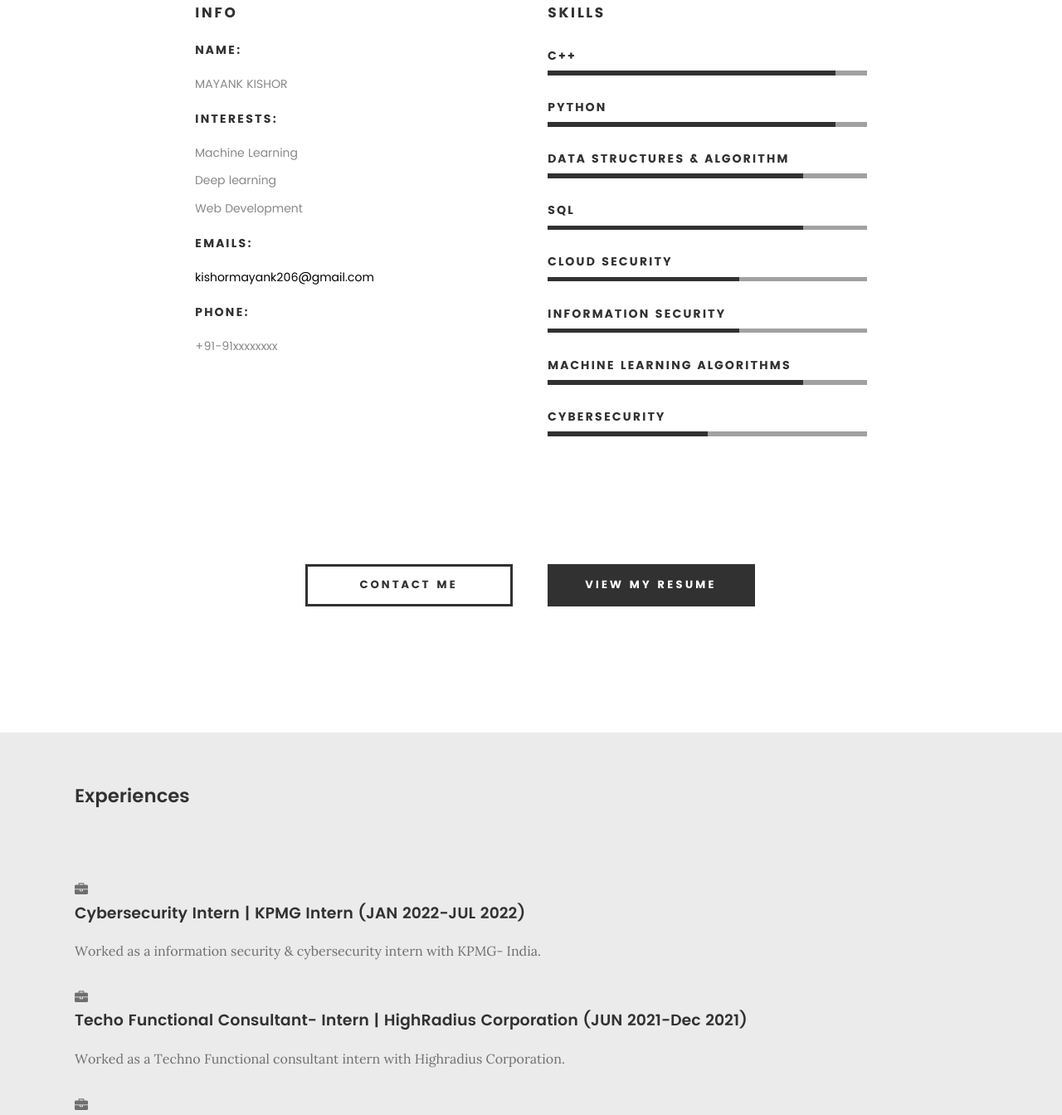
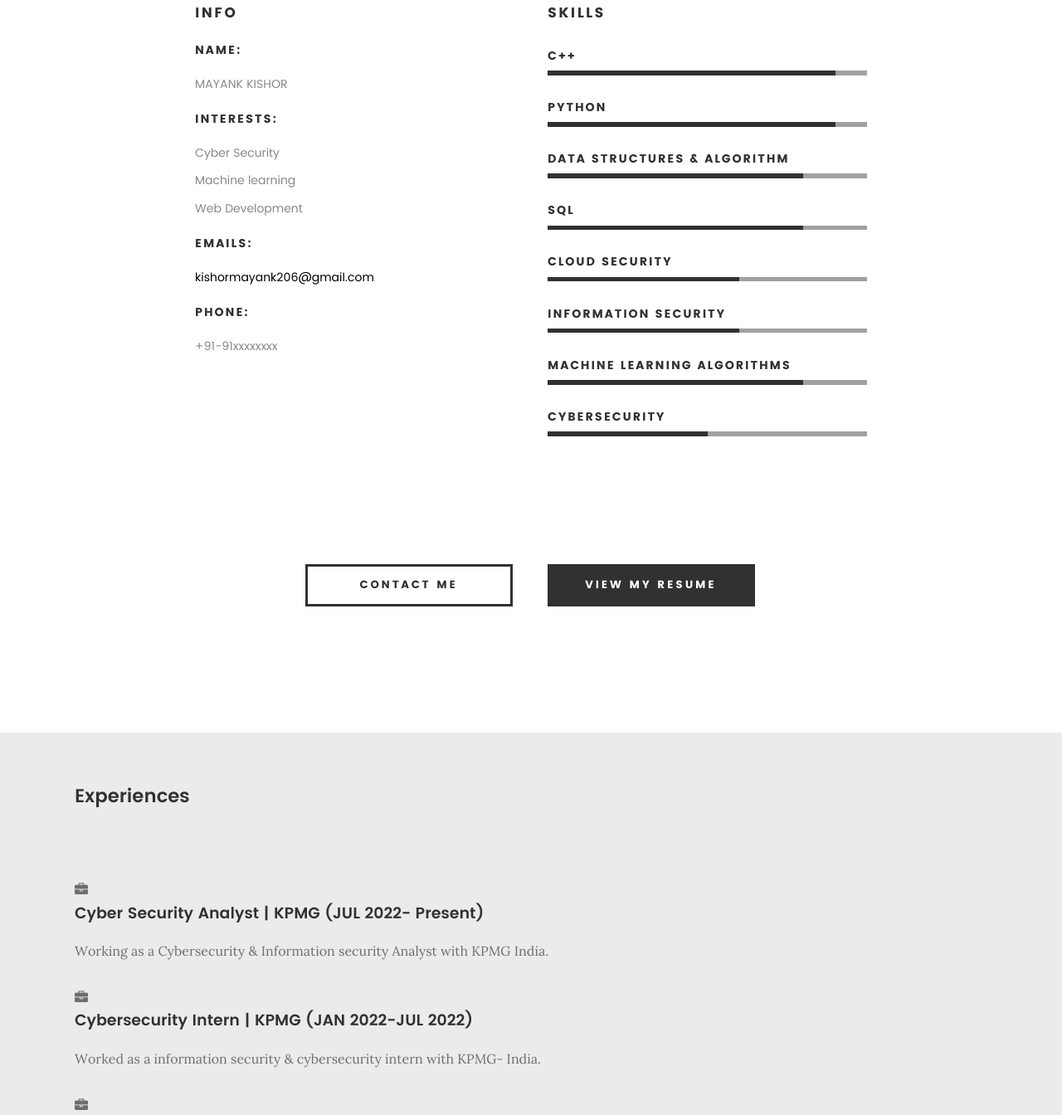
Before and after one commit to kishormayank/iamMayank.github.io, a plain HTML site: page index.html in a window 1280 px wide. Shown: the part 1327-2671 px from the top of the page at 83% size. Drawn offline with Linux system fonts and the light colour scheme; files whose address does not match are found by name.

Commit message:
Update index.html

```diff
--- a/index.html
+++ b/index.html
@@ -135,8 +135,8 @@
    				</li>
    				<li>
    					<strong>Interests:</strong>
-					    <li><span>Machine Learning</span></li>
-          					<li><span>Deep learning</span></li>
+					    <li><span>Cyber Security</span></li>
+          					<li><span>Machine learning</span></li>
 			                   <li><span>Web Development</span></li>
 
    				</li>
@@ -238,11 +238,21 @@
 
    				<div class="timeline-block">
 
+					</div>
+
+						<div class="timeline-ico">
+						<i class="fa fa-briefcase"></i>
+					</div>
+					<div class="timeline-header">
+						<h3>Cyber Security Analyst | KPMG (JUL 2022- Present)</h3>
+						<p> Working as a Cybersecurity & Information security Analyst with KPMG India.</p>
+					</div>
+
 					<div class="timeline-ico">
 						<i class="fa fa-briefcase"></i>
 					</div>
 					<div class="timeline-header">
-						<h3> Cybersecurity Intern | KPMG Intern (JAN 2022-JUL 2022)</h3>
+						<h3> Cybersecurity Intern | KPMG (JAN 2022-JUL 2022)</h3>
 						<p>Worked as a information security & cybersecurity intern with KPMG- India.</p>
 					</div>
 
@@ -360,7 +370,7 @@
 
 	            	 <h3><p style="color:black;">Personality</h3>
 
-		            <p class="desc"># Always Learning # Dynamic </br># Organised
+		            <p style="color:black; class="desc"># Always Learning # Dynamic </br># Organised
 # Determined # Teamwork
 			</p></p>
 
@@ -376,7 +386,7 @@
 
 	            	<h3><p style="color:black;">Other Interests</h3>
 
-		            <p class="desc"> # Technology <br># TV Shows & Movies <br># Reading<br>
+		            <p style="color:black; class="desc"> # Technology <br># TV Shows & Movies <br># Reading<br>
 			    </p></p>
 
 	            </div>
```
